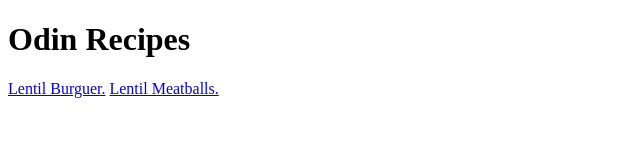
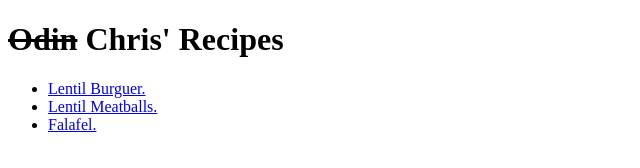
Before and after one commit to Chris-A-94/odin-recipes, a plain HTML site: page index.html in a window 1280 px wide. Shown: the whole page, without its empty margins (0-640 px from the left). Drawn offline with Linux system fonts and the light colour scheme.

Commit message:
Start adding last recipe
Added the falafel page with its image and link from the index

```diff
--- a/index.html
+++ b/index.html
@@ -5,8 +5,11 @@
         <meta charset="UTF-8">
     </head>
     <body>
-        <h1>Odin Recipes</h1>
-        <a href="./recipes/lentilBurguer.html">Lentil Burguer.</a>
-        <a href="./recipes/lentilMeatballs.html">Lentil Meatballs.</a>
+        <h1><s>Odin</s> Chris' Recipes</h1>
+        <ul>
+             <li><a href="./recipes/lentilBurguer.html">Lentil Burguer.</a></li>
+             <li><a href="./recipes/lentilMeatballs.html">Lentil Meatballs.</a></li>
+             <li><a href="./recipes/falafel.html">Falafel.</a></li>
+         </ul>
     </body>
 </html>
```
Also changed, not shown: recipes/falafel.html (added, +11 -0 lines), img/falafel.jpg (added).
